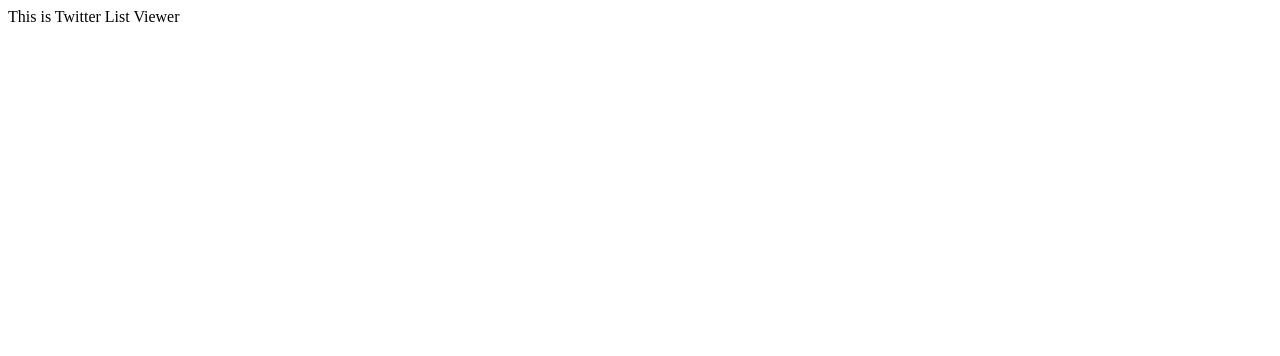
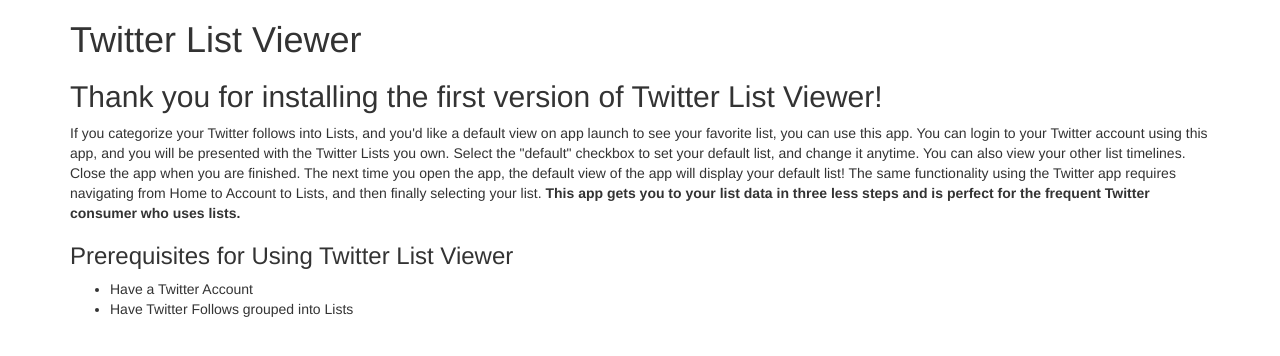
Before and after one commit to jcunningham77/twitterListViewer, a website: page public/about.html in a window 1280 px wide. Drawn offline with nearby package versions, Linux system fonts and the light colour scheme.

Commit message:
add 'about TLV' static page

```diff
--- a/public/about.html
+++ b/public/about.html
@@ -1 +1,37 @@
-This is Twitter List Viewer
+<html>
+    <head>
+        <link rel="stylesheet" href="https://maxcdn.bootstrapcdn.com/bootstrap/3.3.7/css/bootstrap.min.css" integrity="sha384-BVYiiSIFeK1dGmJRAkycuHAHRg32OmUcww7on3RYdg4Va+PmSTsz/K68vbdEjh4u" crossorigin="anonymous">
+
+        <!-- Optional theme -->
+        <link rel="stylesheet" href="https://maxcdn.bootstrapcdn.com/bootstrap/3.3.7/css/bootstrap-theme.min.css" integrity="sha384-rHyoN1iRsVXV4nD0JutlnGaslCJuC7uwjduW9SVrLvRYooPp2bWYgmgJQIXwl/Sp" crossorigin="anonymous">
+        <meta name="viewport" content="width=device-width, initial-scale=1">
+
+    </head>
+    <body>
+        <div class="container">
+
+            <h1>Twitter List Viewer</h1>
+            <h2>Thank you for installing the first version of Twitter List Viewer!</h2>
+            <p>If you categorize your Twitter follows into Lists, and you'd like a default view on app launch to see
+                your favorite list, you can use this app. You can login to your Twitter account using this app, and
+                you will be presented with the Twitter Lists you own. Select the "default" checkbox to set your default list, and change it anytime.
+                You can also view your other list timelines. Close the app when you are finished.
+                The next time you open the app, the default view of the app will display your default list!
+                The same functionality using the Twitter app requires navigating from Home to Account to Lists, and then
+                finally selecting your list. <strong>This app gets you to your list data in three less steps and is perfect for
+                the frequent Twitter consumer who uses lists.</strong>
+            </p>
+            <h3>Prerequisites for Using Twitter List Viewer</h3>
+            <ul>
+                <li>Have a Twitter Account</li>
+                <li>Have Twitter Follows grouped into Lists</li>
+            </ul>
+        </div>
+
+
+
+
+    </body>
+
+
+</html>
```
